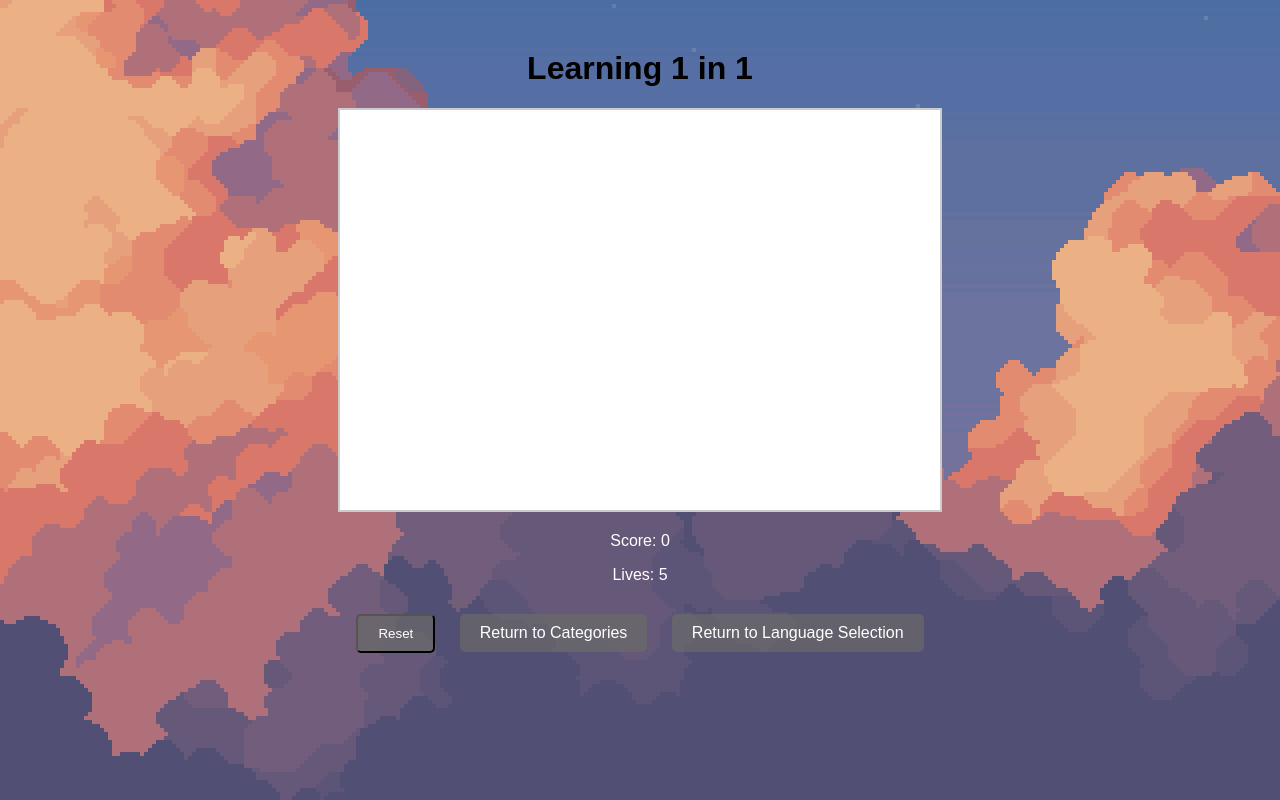
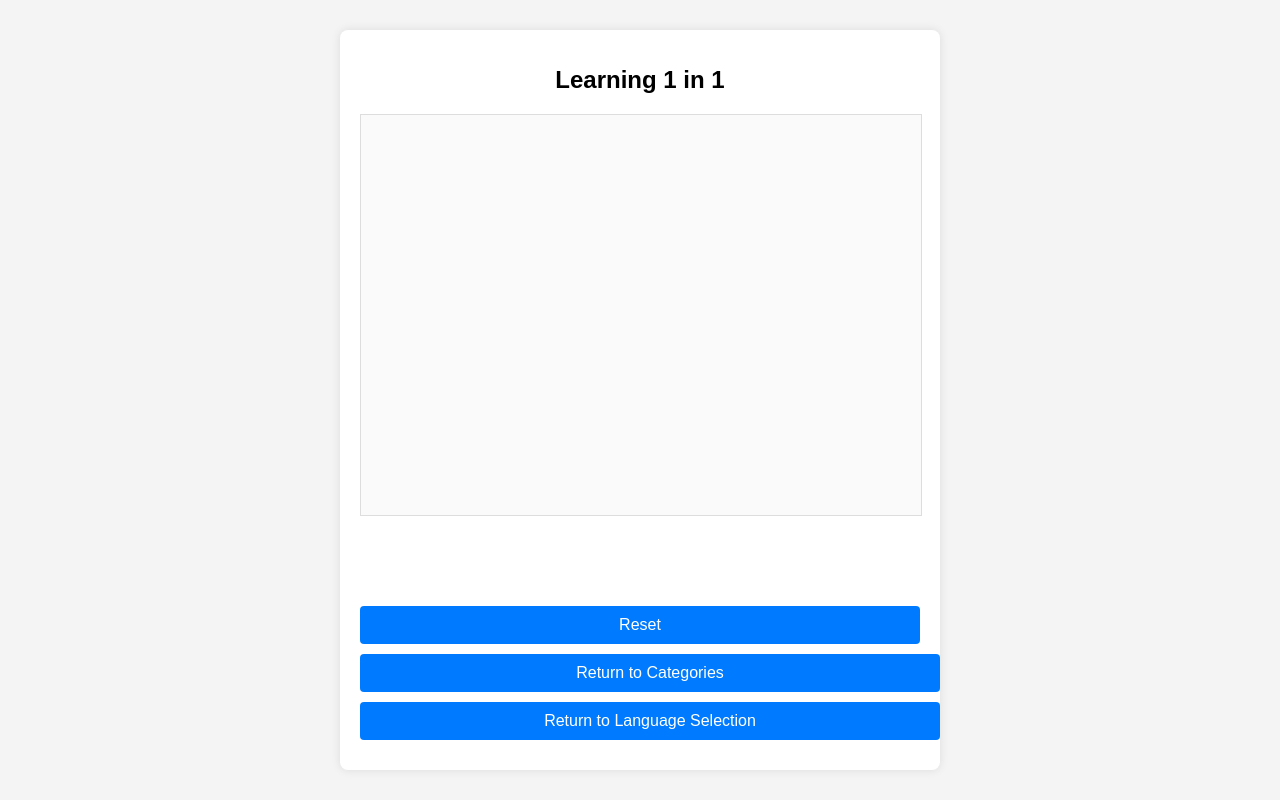
Before and after one commit to deepak-pagadala/JaKo, a Flask app: page /game/1/1 in a window 1280 px wide. Run offline with Flask 3, Linux system fonts and the light colour scheme; some libraries are stand-ins or nearby versions.

Commit message:
Update styles.css

```diff
--- a/static/styles.css
+++ b/static/styles.css
@@ -1,69 +1,112 @@
 body {
     font-family: Arial, sans-serif;
-    text-align: center;
-    background-color: rgba(255, 255, 255, 0.8);
-    background: url('/static/bg.png') no-repeat center center fixed;
-
+    margin: 0;
+    padding: 0;
+    display: flex;
+    justify-content: center;
+    align-items: center;
+    min-height: 100vh;
+    background-color: #f4f4f4;
 }
 
 .container {
-    margin-top: 50px;
-
+    width: 100%;
+    max-width: 600px;
+    margin: 20px;
+    padding: 20px;
+    background-color: #fff;
+    box-shadow: 0 0 10px rgba(0, 0, 0, 0.1);
+    border-radius: 8px;
+    box-sizing: border-box;
 }
 
 h1 {
-    font-size: 2em;
+    font-size: 24px;
+    margin-bottom: 20px;
+    text-align: center;
+}
+
+#game-container {
+    position: relative;
+    width: 100%;
+    height: 400px;
+    background-color: #fafafa;
+    margin-bottom: 20px;
+    border: 1px solid #ddd;
+}
+
+#options-container {
+    display: flex;
+    flex-wrap: wrap;
+    justify-content: center;
+    gap: 10px;
+}
+
+.option-btn {
+    padding: 10px 20px;
+    font-size: 16px;
+    border: none;
+    border-radius: 4px;
+    background-color: #007bff;
+    color: #fff;
+    cursor: pointer;
+}
+
+.option-btn.correct {
+    background-color: #28a745;
+}
+
+.option-btn.incorrect {
+    background-color: #dc3545;
+}
+
+#score-board {
+    display: flex;
+    justify-content: space-between;
+    margin-bottom: 20px;
 }
 
 .btn {
-    display: inline-block;
-    padding: 10px 20px;
-    margin: 10px;
-    background-color: #6a6a6abd;
-    color: white;
+    display: block;
+    width: 100%;
+    padding: 10px;
+    font-size: 16px;
+    text-align: center;
+    border: none;
+    border-radius: 4px;
+    background-color: #007bff;
+    color: #fff;
+    cursor: pointer;
     text-decoration: none;
-    border-radius: 5px;
+    margin-bottom: 10px;
 }
 
-.btn:hover {
-    background-color: #2bb5ffef;
+#repeat-label {
+    position: absolute;
+    top: 10px;
+    right: 10px;
+    background-color: yellow;
+    padding: 5px;
+    display: none;
+    z-index: 10; /* Ensure it stays on top */
 }
 
-#game-container {
-    width: 600px;
-    height: 400px;
-    margin: 20px auto;
-    background-color: #fff;
-    border: 2px solid #ccc;
+/* Responsive styles */
+@media (max-width: 600px) {
+    h1 {
+        font-size: 20px;
+    }
+
+    .option-btn {
+        font-size: 14px;
+        padding: 8px 16px;
+    }
+
+    #game-container {
+        height: 300px;
+    }
+
+    .btn {
+        font-size: 14px;
+    }
 }
-
-#score-board {
-    margin-top: 20px;
-}
-
-#options-container {
-    margin-top: 20px;
-}
-
-.option-btn {
-    display: inline-block;
-    padding: 10px 20px;
-    margin: 10px;
-    background-color: #2bb5ffef;
-    color: white;
-    text-decoration: none;
-    border-radius: 5px;
-    cursor: pointer;
-}
-
-.option-btn:hover {
-    background-color: #555;
-}
-
-.correct {
-    background-color: green;
-}
-
-.incorrect {
-    background-color: red;
-}
```
